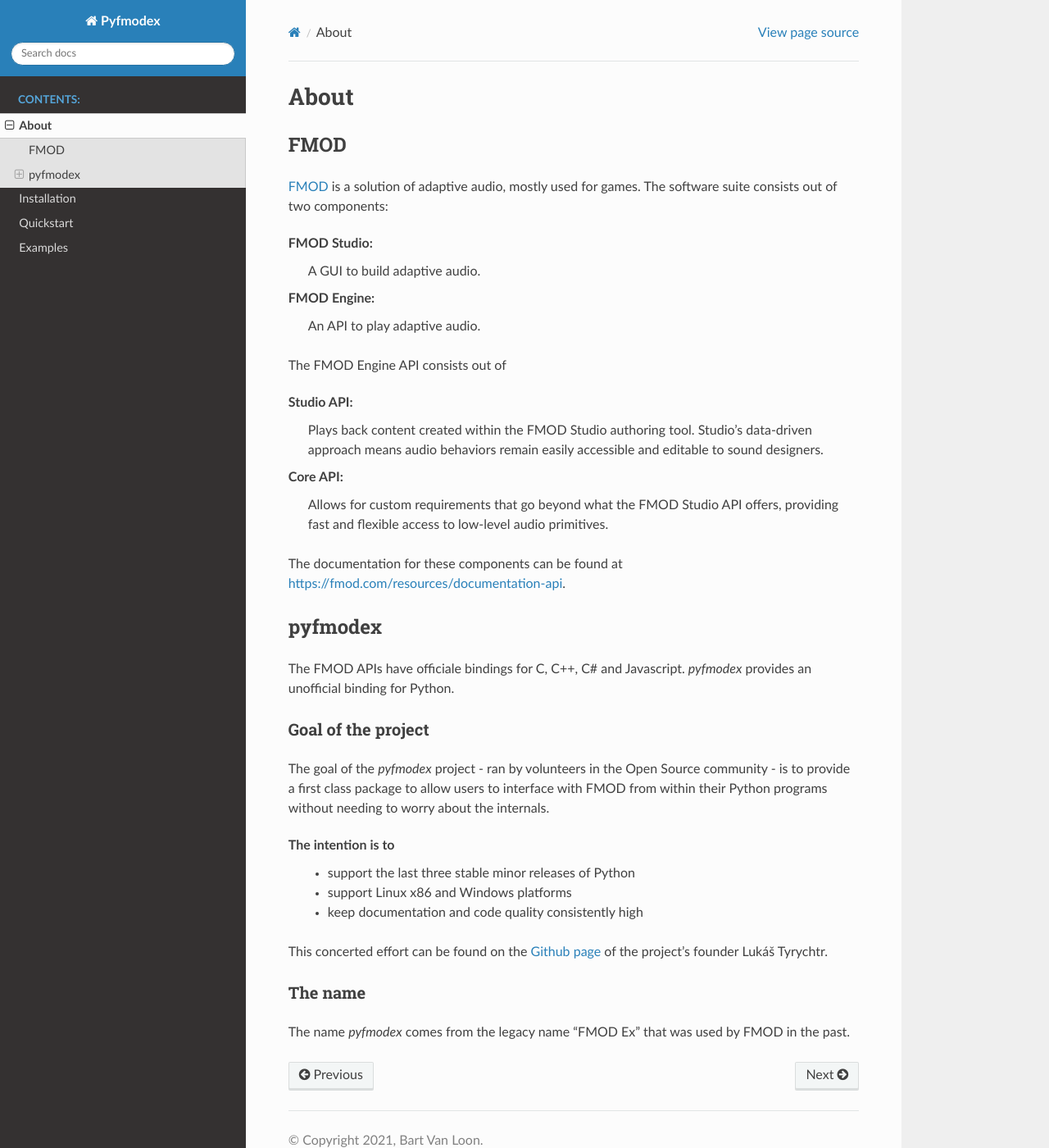
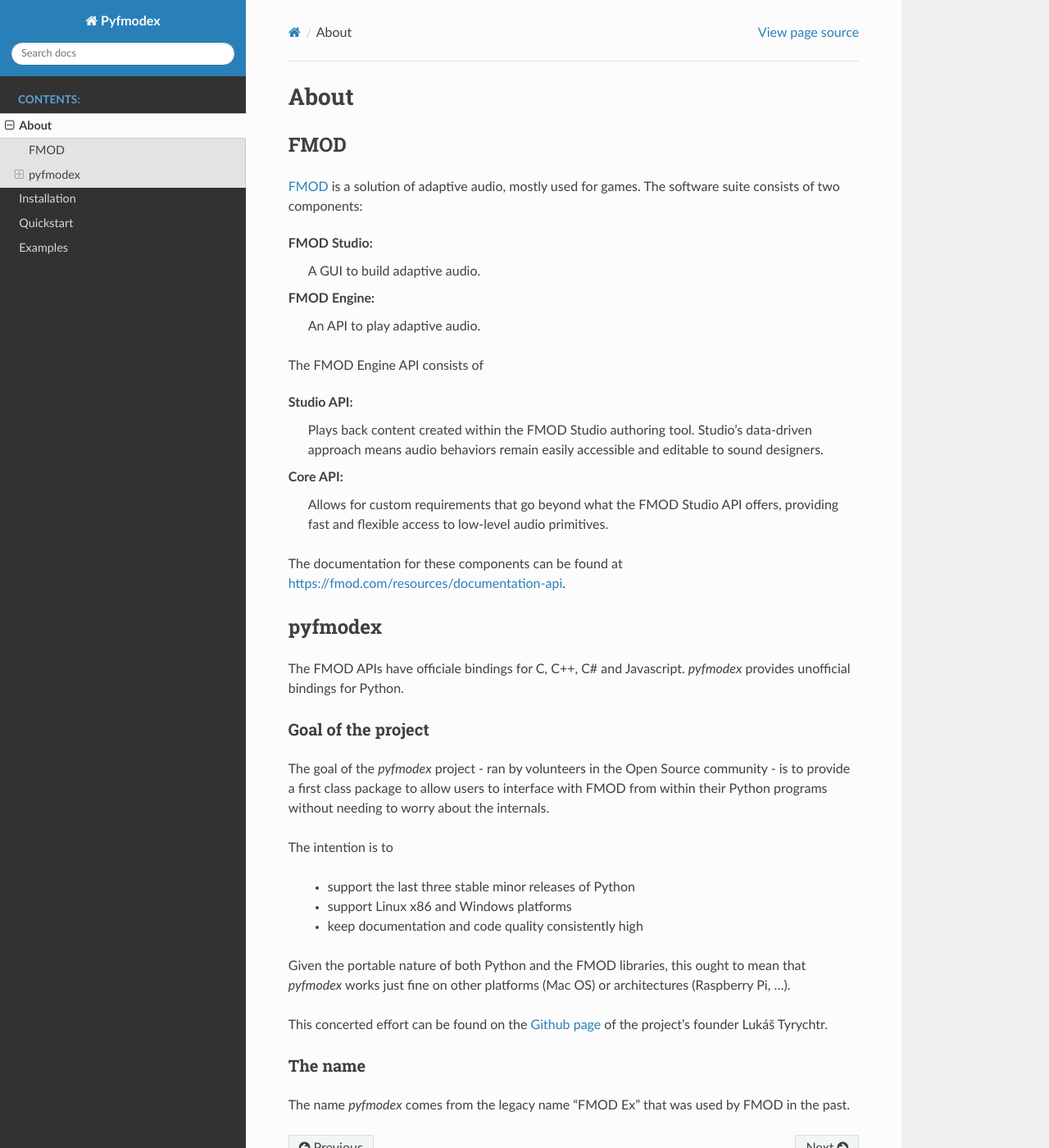
Before and after one commit to tyrylu/pyfmodex, a Sphinx documentation site: the page built from docs/about.rst, in a window 1280 px wide and 1400 px high. Shown: the whole window at 82% size. Built offline with Sphinx 7.4.7 and the Read the Docs theme 2.0.0, drawn with Linux system fonts in a browser that asks for light colours; pages that are not in the unit, such as notebooks, are missing from menus.

Commit message:
small changes

```diff
--- a/docs/about.rst
+++ b/docs/about.rst
@@ -5,7 +5,7 @@ FMOD
 ----
 
 `FMOD <https://fmod.com/>`_ is a solution of adaptive audio, mostly used for games.
-The software suite consists out of two components:
+The software suite consists of two components:
 
 FMOD Studio:
    A GUI to build adaptive audio.
@@ -13,7 +13,7 @@ FMOD Studio:
 FMOD Engine:
    An API to play adaptive audio.
 
-The FMOD Engine API consists out of
+The FMOD Engine API consists of
 
 Studio API:
    Plays back content created within the FMOD Studio authoring tool.
@@ -28,7 +28,7 @@ pyfmodex
 --------
 
 The FMOD APIs have officiale bindings for C, C++, C# and Javascript.
-`pyfmodex` provides an unofficial binding for Python.
+`pyfmodex` provides unofficial bindings for Python.
 
 Goal of the project
 ^^^^^^^^^^^^^^^^^^^
@@ -36,9 +36,12 @@ Goal of the project
 The goal of the `pyfmodex` project - ran by volunteers in the Open Source community - is to provide a first class package to allow users to interface with FMOD from within their Python programs without needing to worry about the internals.
 
 The intention is to
-   - support the last three stable minor releases of Python
-   - support Linux x86 and Windows platforms
-   - keep documentation and code quality consistently high
+
+ - support the last three stable minor releases of Python
+ - support Linux x86 and Windows platforms
+ - keep documentation and code quality consistently high
+
+Given the portable nature of both Python and the FMOD libraries, this ought to mean that `pyfmodex` works just fine on other platforms (Mac OS) or architectures (Raspberry Pi, ...).
 
 This concerted effort can be found on the `Github page <https://github.com/tyrylu/pyfmodex/>`_ of the project's founder Lukáš Tyrychtr.
 
```
